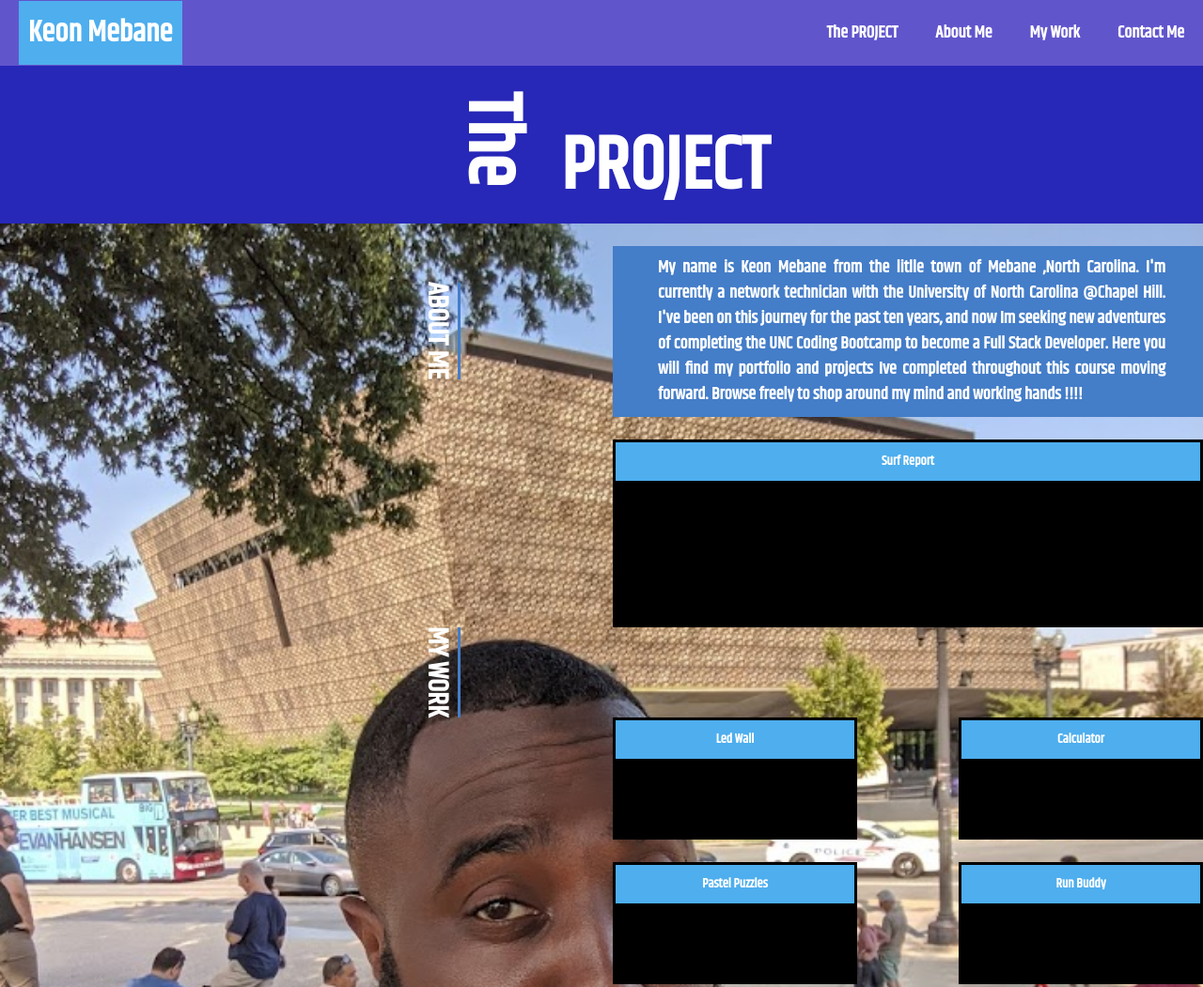
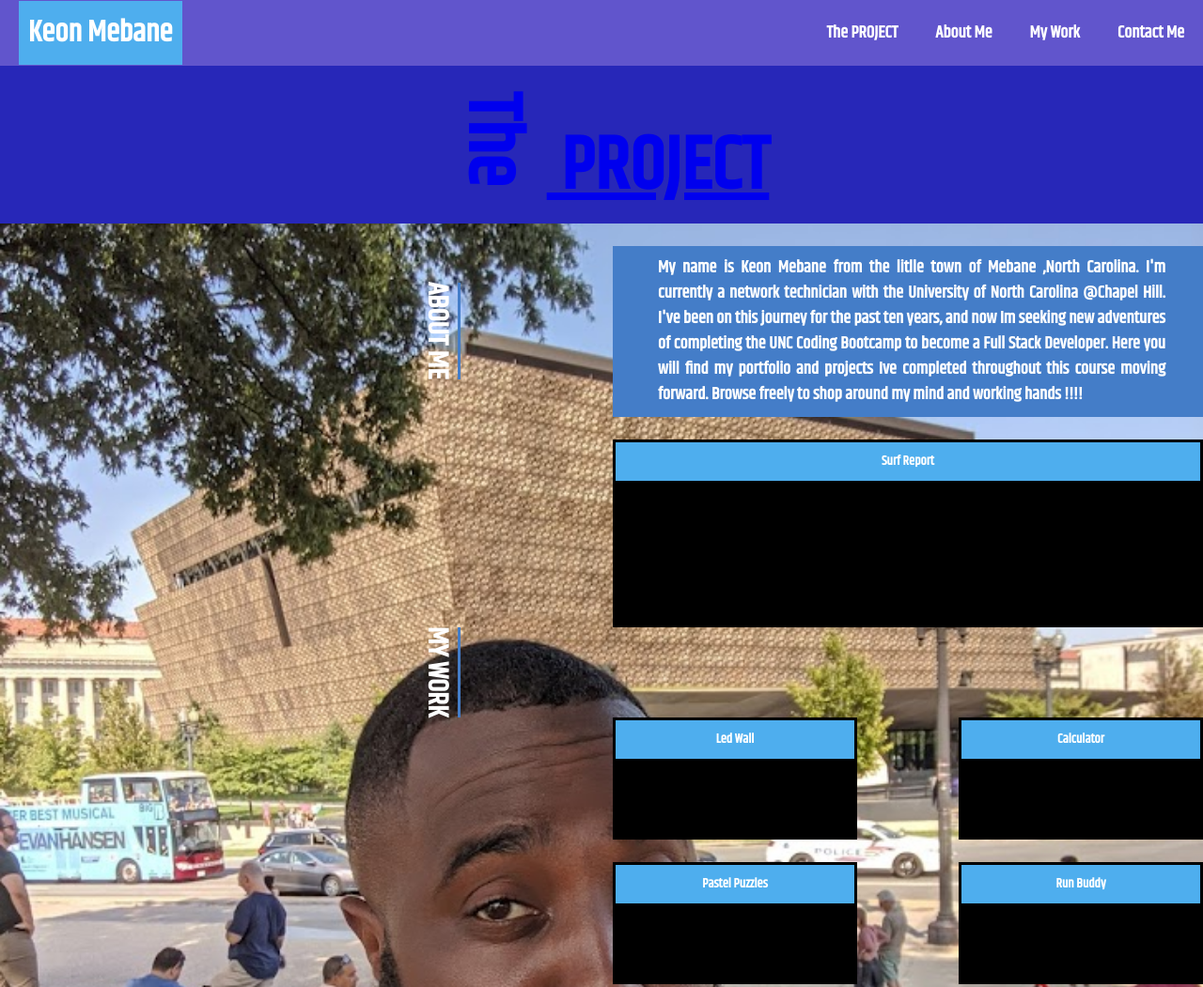
Before and after one commit to jkmebane/meportfolio, a plain HTML site: page index.html in a window 1280 px wide. Shown: the top 1051 px of the page at 94% size. Drawn offline with Linux system fonts and the light colour scheme.

Commit message:
url added to project heading

```diff
--- a/assets/style.css
+++ b/assets/style.css
@@ -91,6 +91,10 @@ ul {
   justify-content: center;
 }
 
+
+.small-section a {
+  display: ;
+}
 .block header {
   padding: 10px;
   background: #4eaeee;
--- a/index.html
+++ b/index.html
@@ -25,7 +25,8 @@
 
   <header class="small-section" id="the-project">
     <div class="container">
-      <h1><span>The</span> PROJECT</h1>
+
+      <h1><a < href="https://nmsiegel1.github.io/Whats-for-dinner/"><span>The</span> PROJECT</></a></h1>
 
     </div>
     </header>
```
